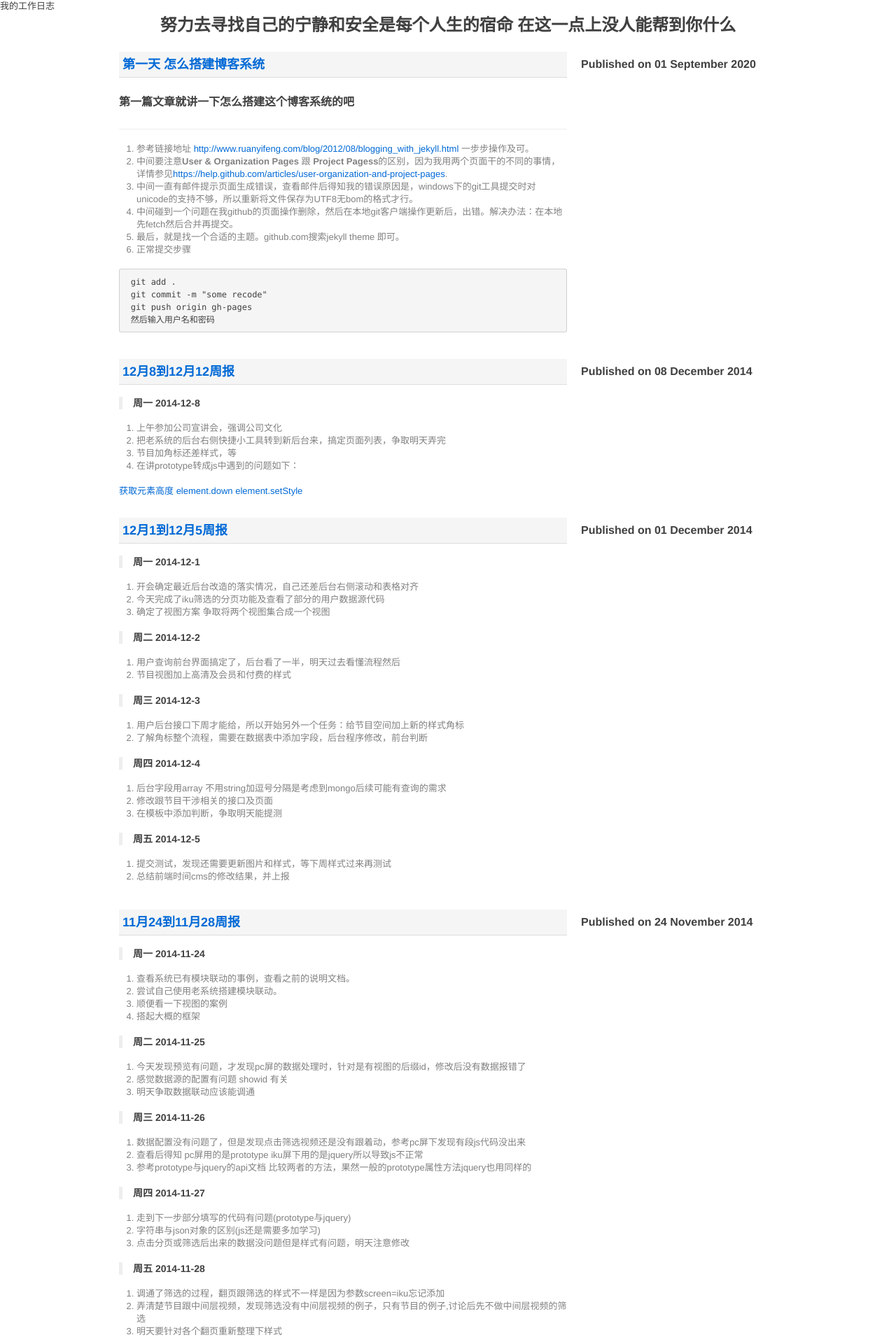
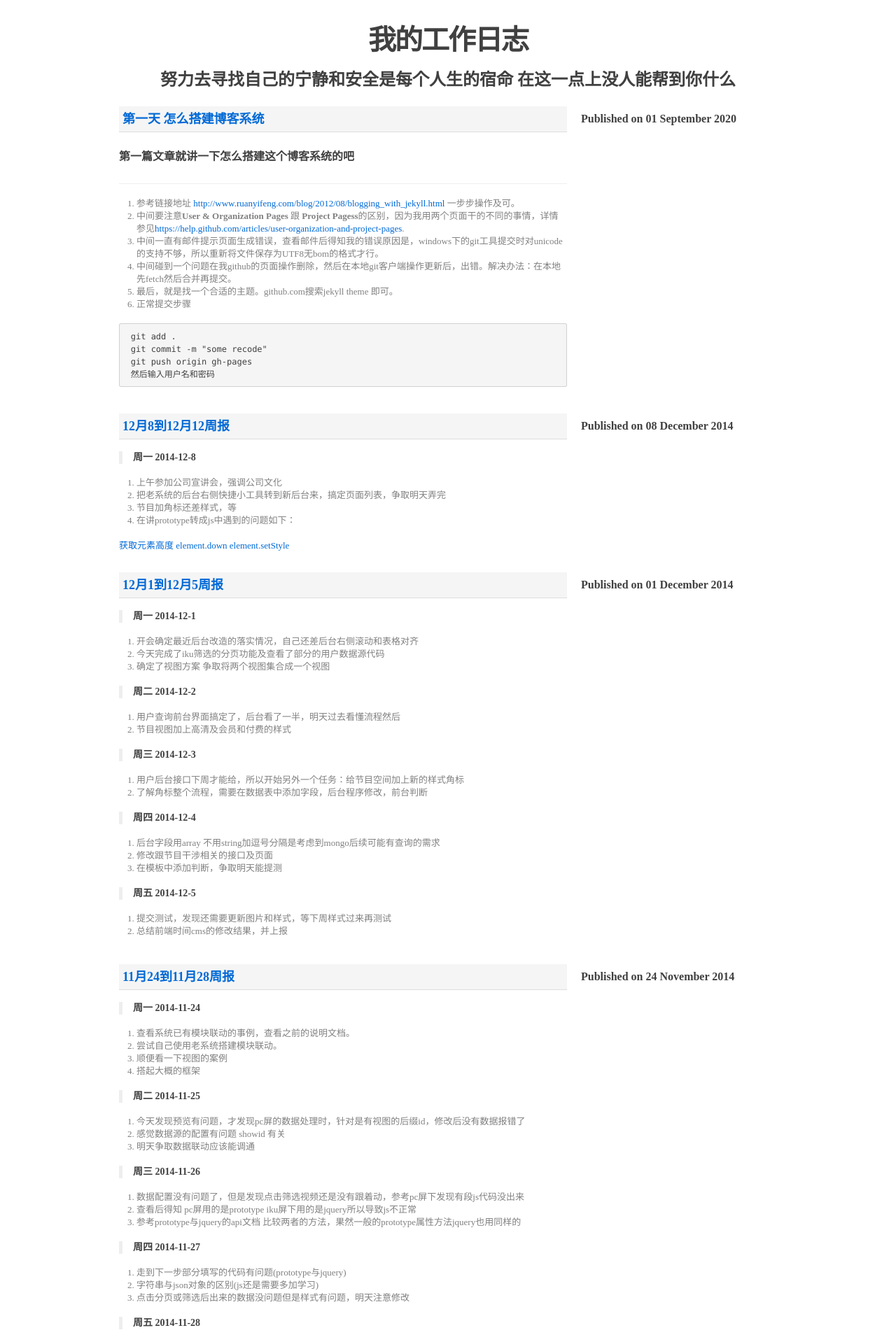
Before and after one commit to bjfuzzj/workdiary, a Jekyll site: the page built from index.html, in a window 1280 px wide. Shown: the top 1918 px of the page at 70% size. Built offline with Jekyll 4.4.1, drawn with Linux system fonts in a browser that asks for light colours; Markdown is read by kramdown in place of the engine named in the settings; the list of posts is cut into pages by our own code.

Commit message:
修改样式
修改样式

```diff
--- a/_includes/header.html
+++ b/_includes/header.html
@@ -8,7 +8,7 @@
 	<link rel="stylesheet" href="{{ site.baseurl }}/css.css">
 </head>
 
-<body style="font-family:'microsoft yahei'>
+<body style="font-family:'microsoft yahei'">
 	{% if site.baseurl == null %}
 		{% assign linkhome = "/" %}
 		{% else %}
```
